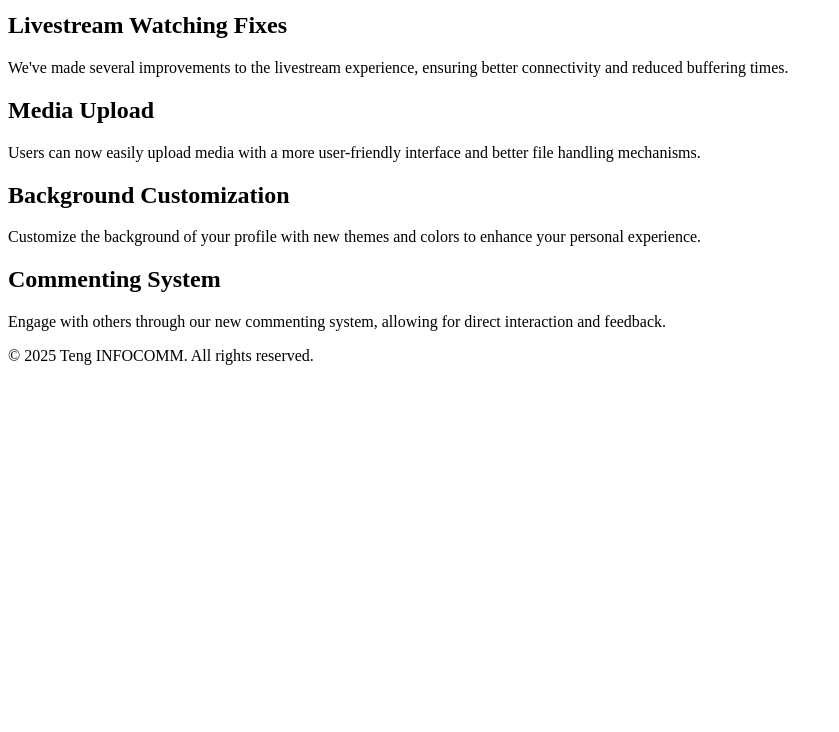
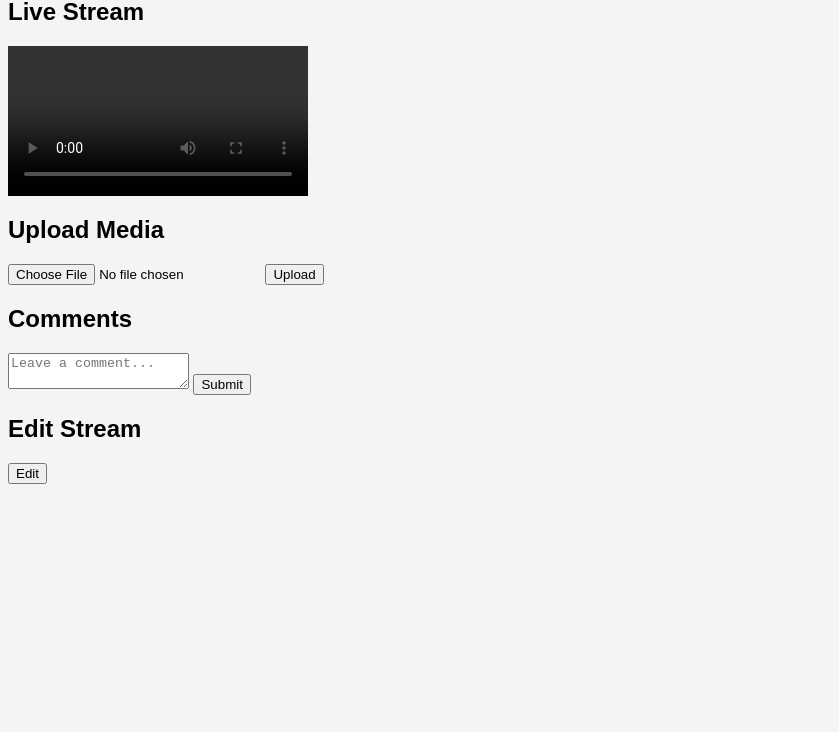
Before and after one commit to AhTENG001/TengINFOCOMM, a plain HTML site: page index.html in a window 1280 px wide. Shown: the part 68-800 px from the top of the page, without its empty margins (0-839 px from the left). Drawn offline with Linux system fonts and the light colour scheme.

Commit message:
Update index.html with complete livestream application features including watching fixes, media upload capability, background customization, commenting system, and enhanced edit stream modal.

```diff
--- a/index.html
+++ b/index.html
@@ -1,34 +1,55 @@
-<!DOCTYPE html>
-<html lang="en">
+<html>
 <head>
-    <meta charset="UTF-8">
-    <meta name="viewport" content="width=device-width, initial-scale=1.0">
-    <title>Updated Index</title>
+    <title>Livestream Application</title>
+    <style>
+        body {
+            background-color: #f4f4f4;
+            font-family: Arial, sans-serif;
+        }
+        /* Background customization styles */
+    </style>
 </head>
 <body>
-    <header>
-        <h1>Welcome to Teng INFOCOMM!</h1>
-    </header>
-    <main>
-        <section>
-            <h2>Livestream Watching Fixes</h2>
-            <p>We've made several improvements to the livestream experience, ensuring better connectivity and reduced buffering times.</p>
-        </section>
-        <section>
-            <h2>Media Upload</h2>
-            <p>Users can now easily upload media with a more user-friendly interface and better file handling mechanisms.</p>
-        </section>
-        <section>
-            <h2>Background Customization</h2>
-            <p>Customize the background of your profile with new themes and colors to enhance your personal experience.</p>
-        </section>
-        <section>
-            <h2>Commenting System</h2>
-            <p>Engage with others through our new commenting system, allowing for direct interaction and feedback.</p>
-        </section>
-    </main>
-    <footer>
-        <p>&copy; 2025 Teng INFOCOMM. All rights reserved.</p>
-    </footer>
+    <h1>Welcome to the Livestream Application</h1>
+
+    <div id="livestream">
+        <h2>Live Stream</h2>
+        <video controls autoplay></video>
+        <!-- Livestream watching element, add JavaScript to manage the stream -->
+    </div>
+
+    <div id="media-upload">
+        <h2>Upload Media</h2>
+        <input type="file" id="media-file" />
+        <button onclick="uploadMedia()">Upload</button>
+        <!-- Media upload capability -->
+    </div>
+
+    <div id="comments">
+        <h2>Comments</h2>
+        <textarea id="comment-box" placeholder="Leave a comment..."></textarea>
+        <button onclick="submitComment()">Submit</button>
+        <!-- Commenting system -->
+    </div>
+
+    <div id="edit-stream-modal">
+        <h2>Edit Stream</h2>
+        <button onclick="openEditModal()">Edit</button>
+        <!-- Enhanced edit stream modal -->
+    </div>
+
+    <script>
+        function uploadMedia() {
+            // JavaScript code for media upload functionality
+        }
+
+        function submitComment() {
+            // JavaScript code for submitting comments
+        }
+
+        function openEditModal() {
+            // JavaScript code for opening edit modal
+        }
+    </script>
 </body>
 </html>
```
